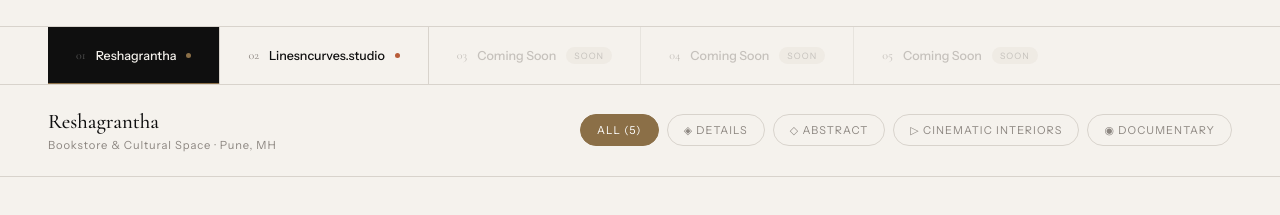
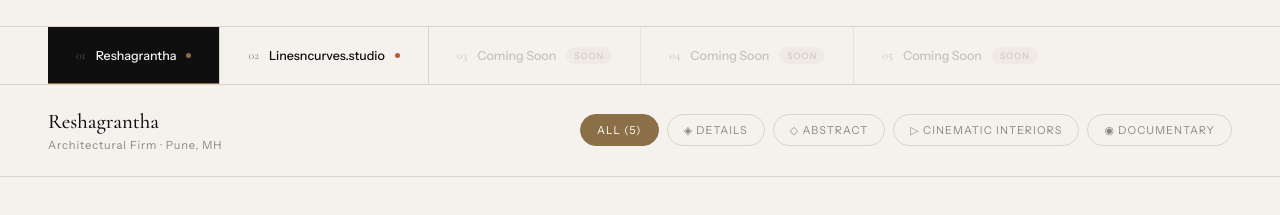
Before and after one commit to nikheal2886/karadcatalyst, a React (Vite) app: page / in a window 1280 px wide. Shown: the part 3200-3415 px from the top of the page. Built offline with nearby package versions, Linux system fonts and the light colour scheme.

Commit message:
Update Portfolio.jsx

```diff
--- a/src/components/Portfolio.jsx
+++ b/src/components/Portfolio.jsx
@@ -14,7 +14,7 @@ const clients = [
   {
     id: 1,
     name: 'Reshagrantha',
-    tagline: 'Bookstore & Cultural Space',
+    tagline: 'Architectural Firm ',
     location: 'Pune, MH',
     accentColor: '#8B6F47',
     works: [
```
